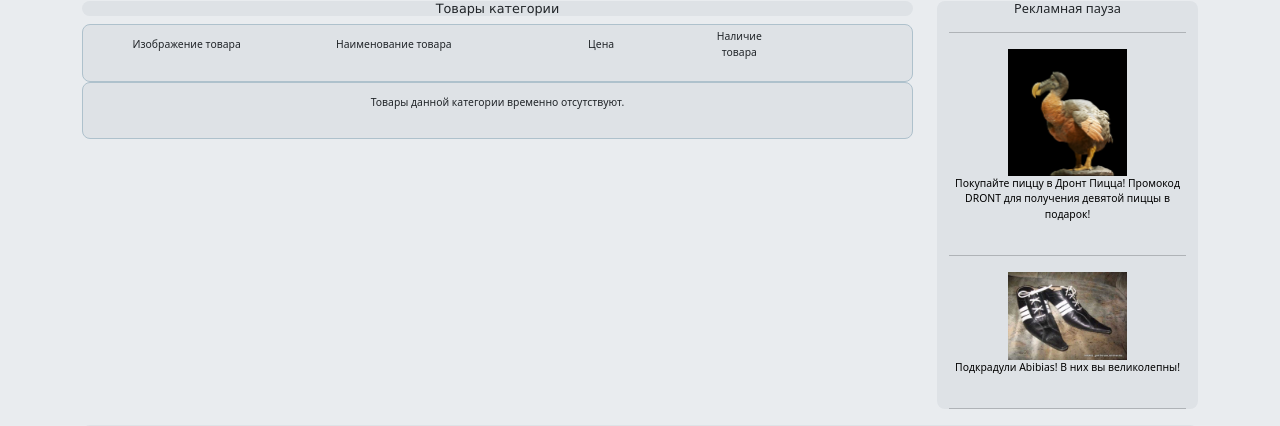
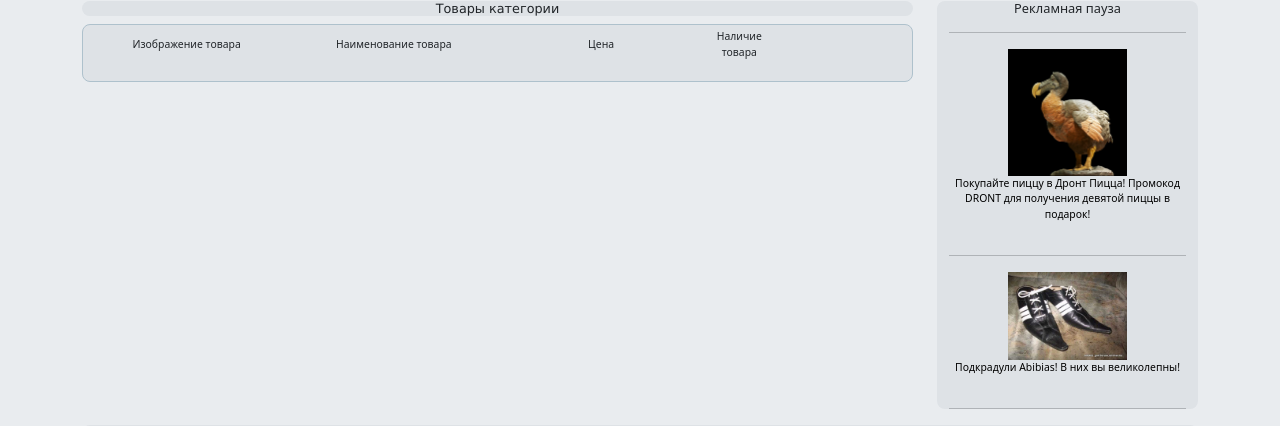
Before and after one commit to DenisDSF/educational-Django, a Django app: template brunoyam_news/merch/templates/products/products_list.html in a window 1280 px wide. Shown: the part 122-548 px from the top of the page. Run offline with Django 5.2, Linux system fonts and the light colour scheme; the template is opened without the code that fills it, so the values that code supplies are empty; some libraries are stand-ins or nearby versions.

Commit message:
refactor: Корректировка функций products_list и product, исключение проверки на существование в get_available_products.

```diff
--- a/brunoyam_news/merch/templates/products/products_list.html
+++ b/brunoyam_news/merch/templates/products/products_list.html
@@ -22,7 +22,6 @@
     <p>Наличие товара</p>
   </div>
 </div>
-{% if products %}
 {% for product in products %}
   {% if product.stock > 0 %}
     <a href="{% url 'product' category_name product.id %}">
@@ -66,9 +65,4 @@
     </div>
   {% endif %}
 {% endfor %}
-{% else %}
-<div class="row product-row">
-  <p> Товары данной категории временно отсутствуют.</p>
-</div>
-{% endif %}
 {% endblock %}
```
Lines whose indentation alone changed are shown as unchanged.
